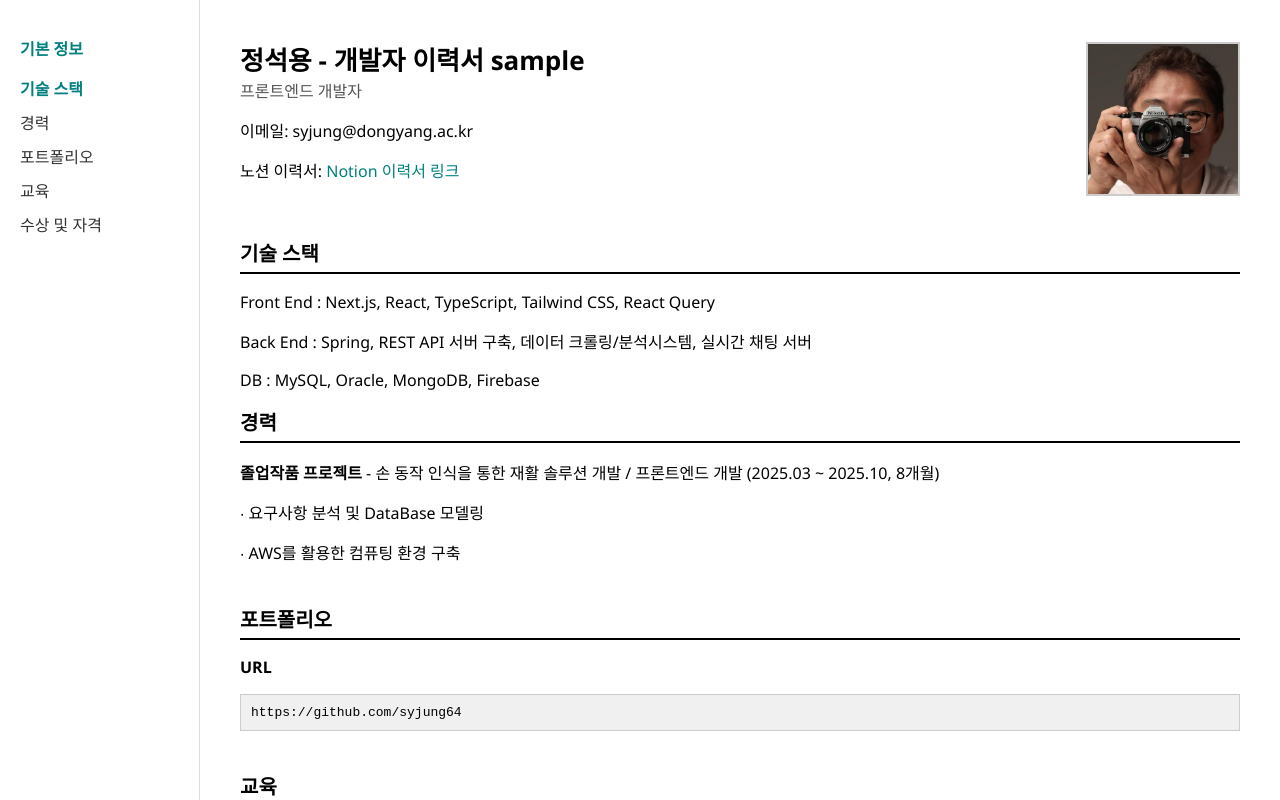
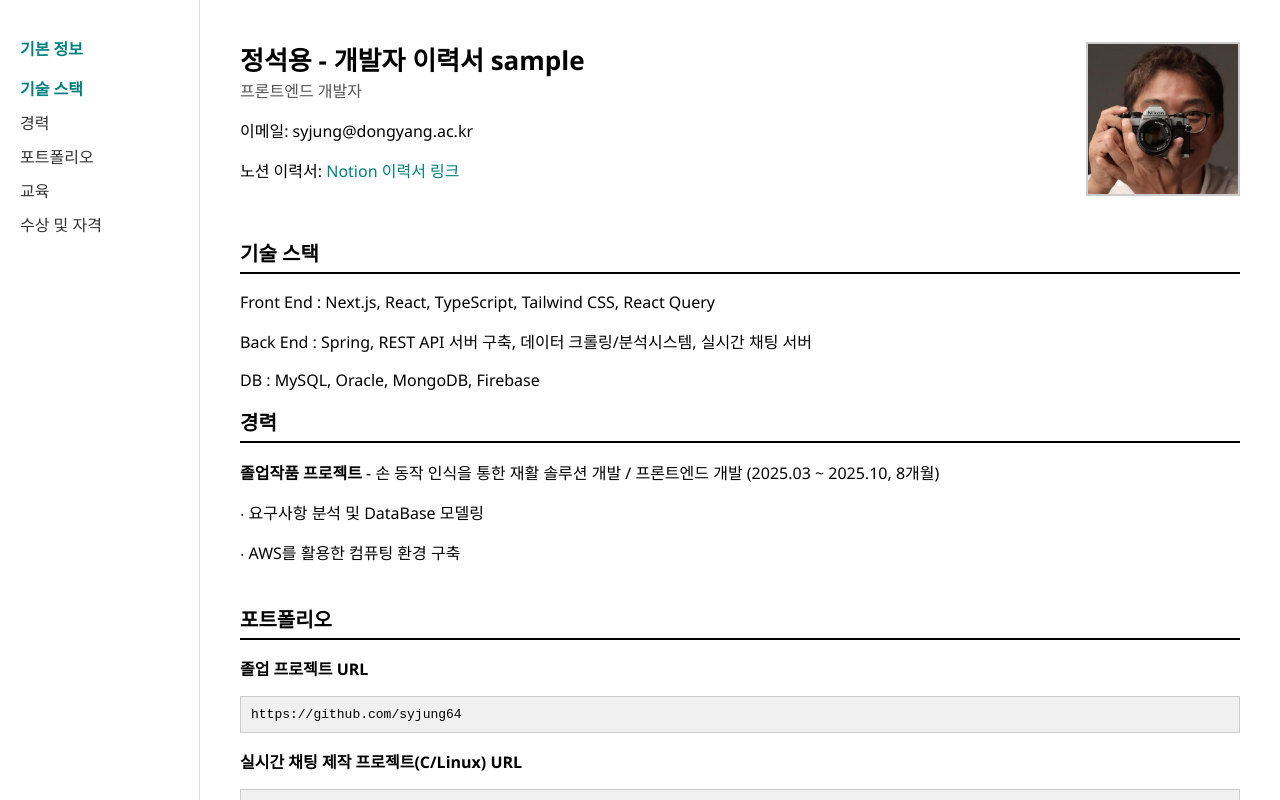
Before and after one commit to siar1234/resume, a plain HTML site: page index.html in a window 1280 px wide. Drawn offline with Linux system fonts and the light colour scheme.

Commit message:
new:second version

```diff
--- a/index.html
+++ b/index.html
@@ -162,7 +162,15 @@
 
     <div class="section" id="portpolio">
         <h2>포트폴리오</h2>
-        <p><strong>URL</strong> </p>
+        <p><strong>졸업 프로젝트 URL</strong> </p>
+        <div class="url-box">
+            https://github.com/syjung64
+        </div>
+        <p><strong>실시간 채팅 제작 프로젝트(C/Linux) URL</strong> </p>
+        <div class="url-box">
+            https://github.com/syjung64
+        </div>
+        <p><strong>Raspberry Pi IoT 제작 프로젝트트 URL</strong> </p>
         <div class="url-box">
             https://github.com/syjung64
         </div>
```
